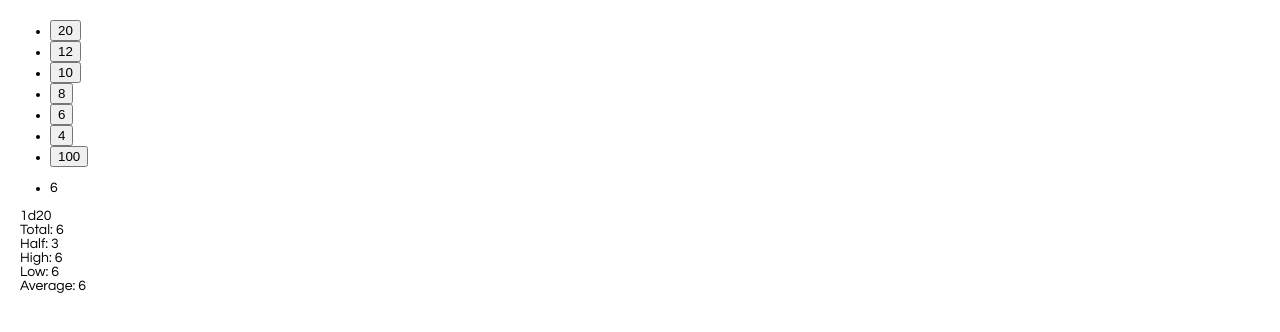
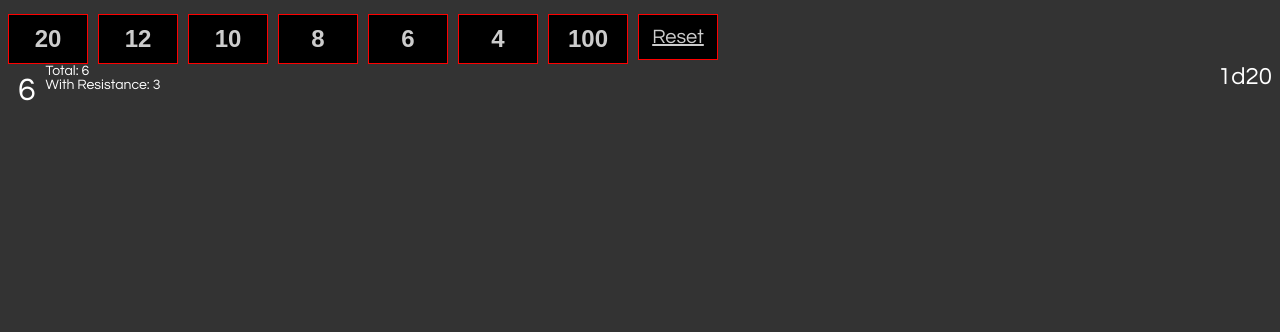
Before and after one commit to danfpearce/iforgotmydice, a React app: page / in a window 1280 px wide. Both pictures are taken after a click on the button "20". Built offline with nearby package versions, Linux system fonts and the light colour scheme.

Commit message:
starting to add some css love

```diff
--- a/package.json
+++ b/package.json
@@ -1,5 +1,5 @@
 {
-  "name": "rollerheaven",
+  "name": "ifmd",
   "version": "0.1.0",
   "private": true,
   "dependencies": {
--- a/src/index.css
+++ b/src/index.css
@@ -1,10 +1,57 @@
 body {
     font: 14px "Century Gothic", Futura, sans-serif;
-    margin: 20px;
+    background-color: #333;
+    color: white;
+  }
+
+  .nav {
+  }
+
+  li {
+    list-style: none;
+  }
+
+  .die {
+    background-color: black;
+    border: 1px solid red;
+    font-size: 1.5rem;
+    font-weight: bold;
+    color: #ccc;
+    float: left;
+    width: 80px;
+    margin-right: 10px;
+    padding: 10px;
+    text-align: center;
+  }
+
+  #reset {
+    margin-right: 0px;
+    width: 58px;
+    font-weight: normal;
+    font-size: 1.25rem;
+    padding-top: 12px;
+    padding-bottom: 12px;
+  }
+
+  .results {
+    clear: both;
+    color: white;
+    font-size: 2rem;
+  }
+
+
+  .result {
+    float: left;
+    padding: 10px;
+  }
+
+  .rolls {
+    float: right;
+    font-size: 1.5rem;
   }
 
   ol, ul {
-    padding-left: 30px;
+    padding-left: 0px;
   }
 
   .board-row:after {
--- a/src/index.js
+++ b/src/index.js
@@ -4,7 +4,7 @@ import './index.css';
 
 function Die(props) {
   return (
-    <button className="die" onClick={props.onClick}>
+    <button class="die" onClick={props.onClick}>
       {props.value}
     </button>
   );
@@ -79,23 +79,23 @@ class Screen extends React.Component {
         <ul className="nav">
           {dice_arr.map((value, index) => {
             return <li>{this.renderDie(value)}</li>})}
+          <li><a className="die" id="reset" href="/">Reset</a></li>
         </ul>
 
-        <ul className="result">
+        <ul className="results">
           {this.state.result_arr.map((value, index) => {
-           return <li key={index}>{value}</li>
+           return <li className="result" key={index}>{value}</li>
            })}
        </ul>
-       <div>{this.state.rolls}d{this.state.dice_type}</div>
+       <div className="rolls">{this.state.rolls}d{this.state.dice_type}</div>
        <div>Total: {this.state.total}</div>
-       <div>Half: {this.state.half}</div>
-       {this.state.dice_type === 20 &&
-         <div>High: {this.state.high}</div>
+       <div>With Resistance: {this.state.half}</div>
+       {this.state.dice_type === 20 && this.state.rolls === 2 &&
+         <div>With Advantage: {this.state.high}</div>
        }
-       {this.state.dice_type === 20 &&
-          <div>Low: {this.state.low}</div>
+       {this.state.dice_type === 20 && this.state.rolls ===2 &&
+          <div>With Disadvantage: {this.state.low}</div>
        }
-       <div>Average: {this.state.mean}</div>
       </div>
     );
   }
```
